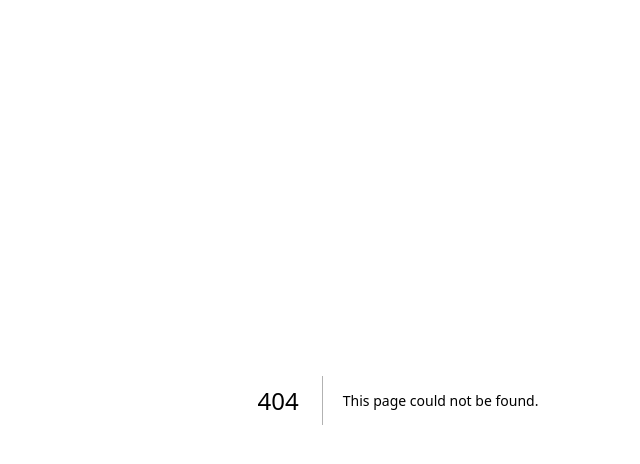
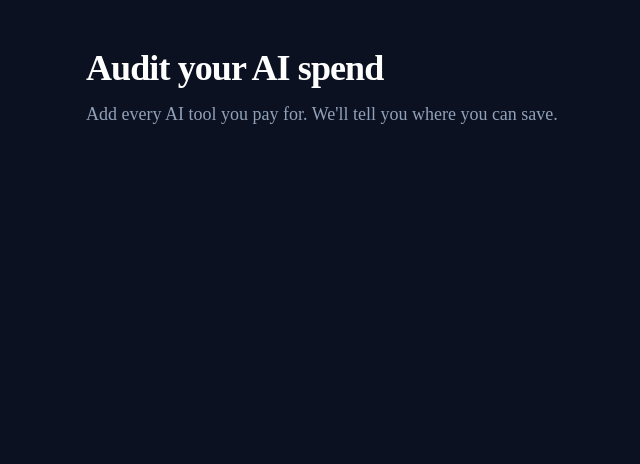
Before and after one commit to SwedeshnaMishra/ai-spend-audit, a Next.js app: page /audit in a window 1280 px wide. Before the commit this address had no page. Shown: the top 464 px of the page, without its empty margins (242-882 px from the left). Built offline with nearby package versions, Linux system fonts and the light colour scheme.

Commit message:
feat: add audit form  page shell with layout

```diff
--- /dev/null
+++ b/src/app/audit/page.tsx
@@ -0,0 +1,57 @@
+"use client";
+
+import { useState } from "react";
+import { useRouter } from "next/navigation";
+
+import { useAuditStore } from "@/lib/store";
+import { TOOLS } from "@/lib/pricing";
+
+export default function AuditPage() {
+
+  const router = useRouter();
+
+  const {
+    tools,
+    teamSize,
+    useCase,
+    addTool,
+    removeTool,
+    setTeamSize,
+    setUseCase,
+  } = useAuditStore();
+
+  const [submitting, setSubmitting] = useState(false);
+
+  const [error, setError] = useState("");
+
+  return (
+    <main className="min-h-screen bg-[#0b1120] text-white">
+
+      <div className="max-w-2xl mx-auto px-6 py-12">
+
+        <div className="mb-10">
+
+          <h1 className="text-4xl font-bold mb-3 tracking-tight">
+            Audit your AI spend
+          </h1>
+
+          <p className="text-slate-400 text-lg leading-relaxed">
+            Add every AI tool you pay for.
+            We&apos;ll tell you where you can save.
+          </p>
+
+        </div>
+
+        {/* Tool input section — Block 3 goes here */}
+
+        {/* Added tools list — Block 3 goes here */}
+
+        {/* Team context — Block 4 goes here */}
+
+        {/* Submit button — Block 5 goes here */}
+
+      </div>
+
+    </main>
+  );
+}
```
